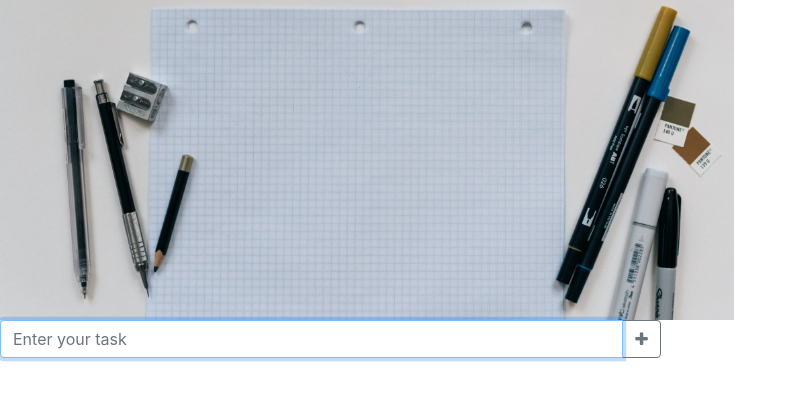
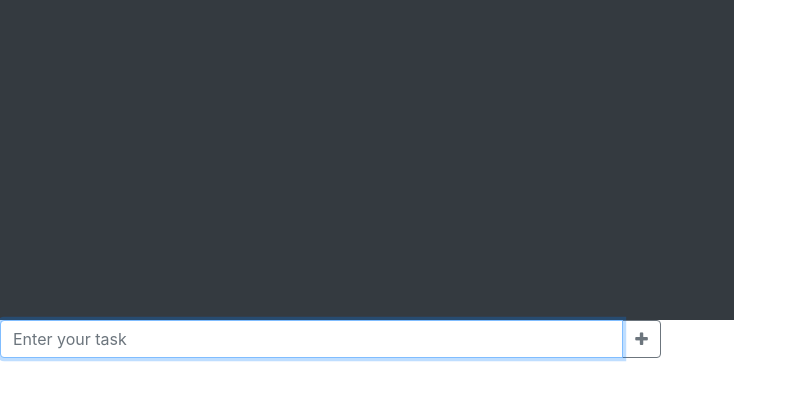
Before and after one commit to matthewrungwe/to-do-list, a website: page index.html in a window 1280 px wide. Shown: the whole page, without its empty margins (0-797 px from the left). Drawn offline with nearby package versions, Linux system fonts and the light colour scheme.

Commit message:
Put bg image on hold. Substitute with color.

```diff
--- a/src/app/less/_layout/_banner.less
+++ b/src/app/less/_layout/_banner.less
@@ -1,6 +1,7 @@
 #banner {
     height: 100%;
-    background-image: url('../../assets/images/bg/white.webp');
+    // background-image: url('../../assets/images/bg/white.webp');
+    background-color: #343a40;
     background-position: center;
     background-repeat: no-repeat;
     background-size: cover;
```
Also changed, not shown: src/app/css/main.css.
